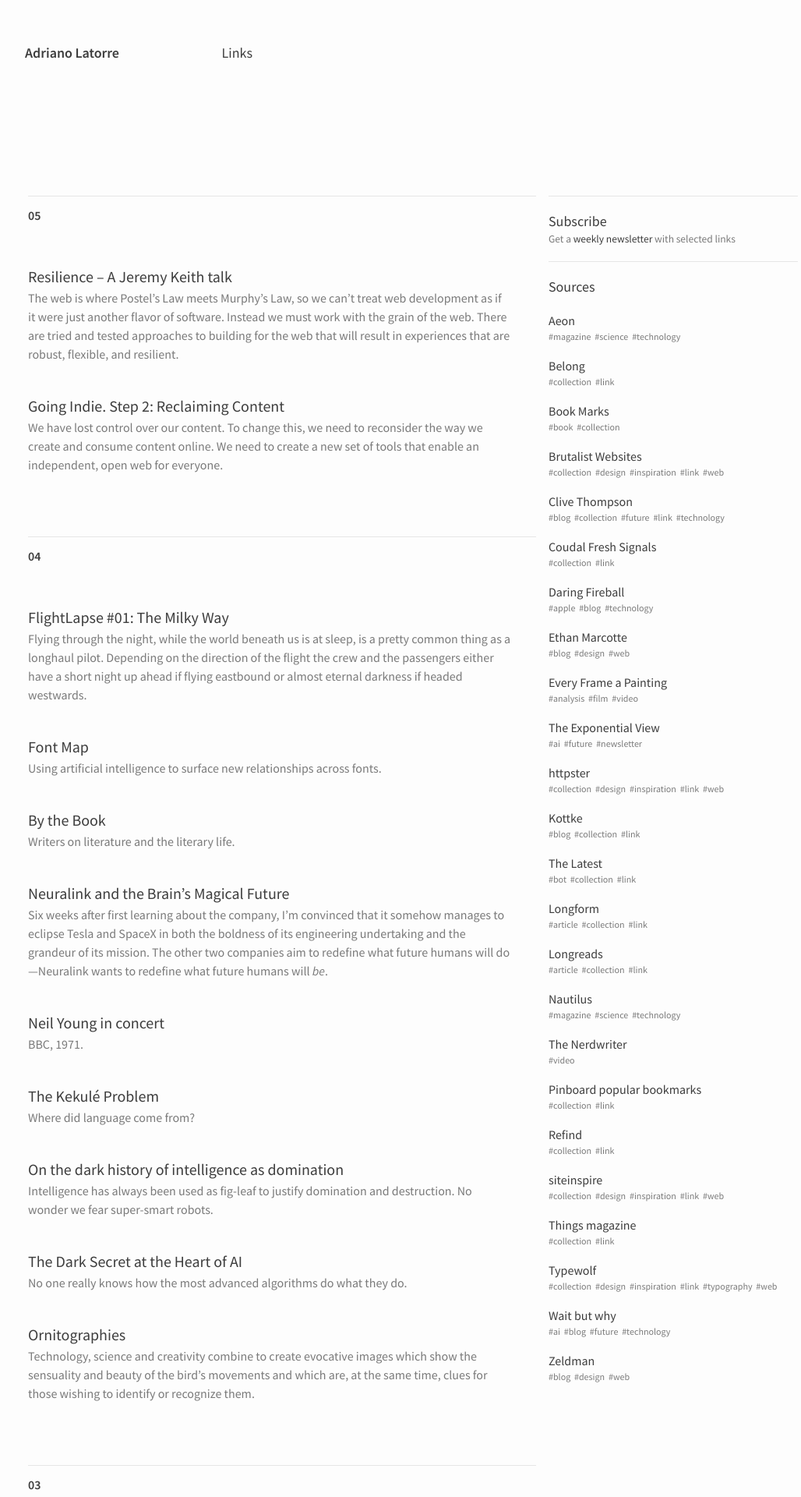
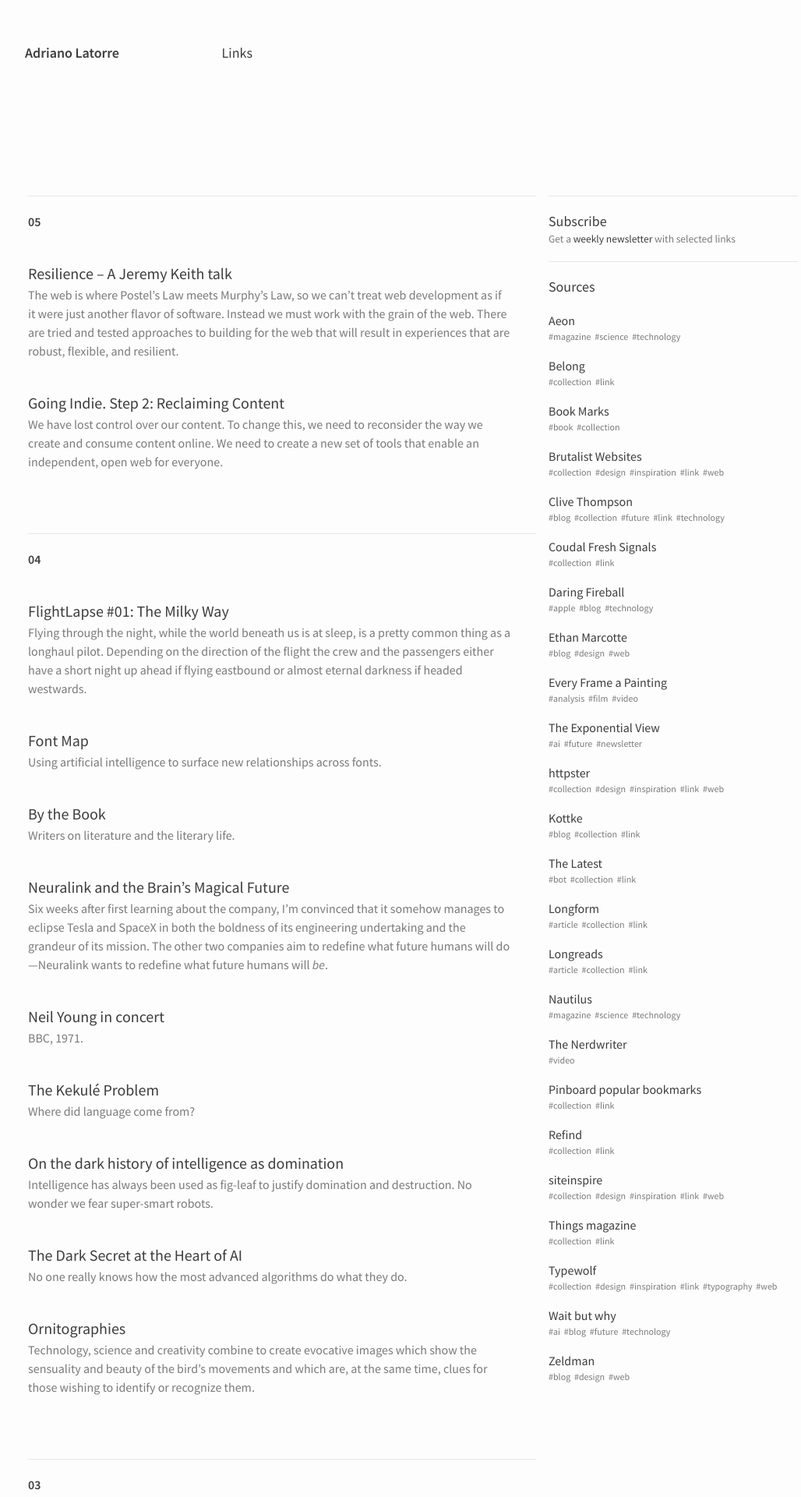
Before and after one commit to AdrianoLatorre/adriano.latorre.info, a Jekyll site: the page built from links.md, in a window 1280 px wide. Shown: the top 1920 px of the page at 78% size, without its empty margins (112-1140 px from the left). Built offline with Jekyll 4.4.1, drawn with Linux system fonts in a browser that asks for light colours.

Commit message:
Month ancho align

```diff
--- a/_sass/objects.scss
+++ b/_sass/objects.scss
@@ -261,7 +261,7 @@
     font-size: $f16;
     font-weight: 600;
     margin: 5em 0 0;
-    padding: .75em 0;
+    padding: 1.25em 0 0;
   }
   > dl {
     > dt {
```
